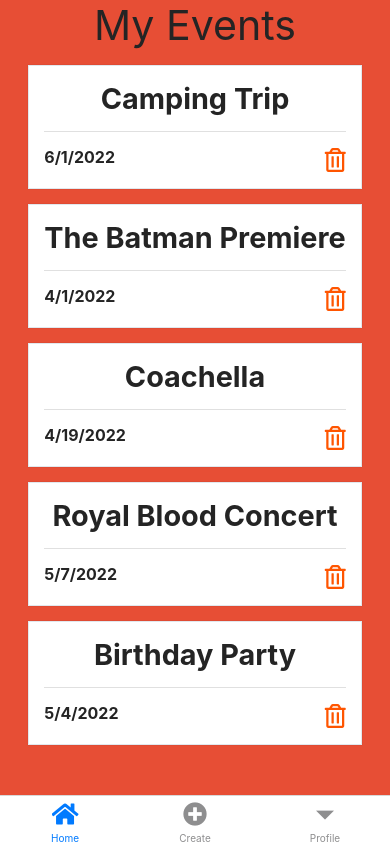
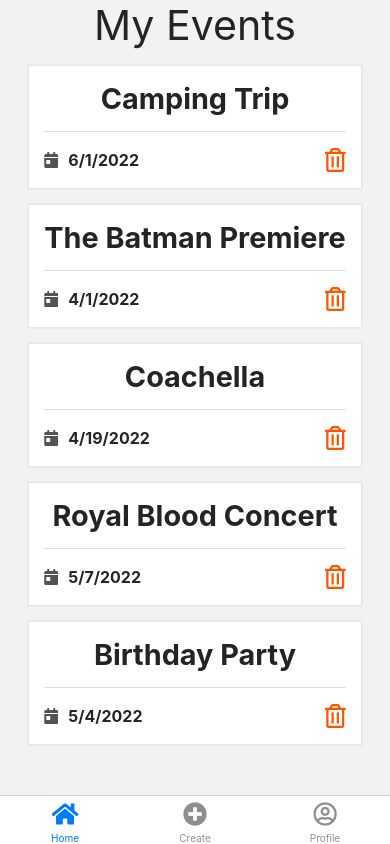
Before and after one commit to seanypark505/Trippy-Mobile, a React Native app: screen /MainNav in a window 390 px wide. Built offline with nearby package versions, Linux system fonts and the light colour scheme.

Commit message:
TODO: List and Posts

```diff
--- a/App.js
+++ b/App.js
@@ -1,10 +1,11 @@
-import * as React from 'react';
+import React from 'react';
 import { SafeAreaProvider } from 'react-native-safe-area-context';
 import { NavigationContainer } from '@react-navigation/native';
 import { createNativeStackNavigator } from '@react-navigation/native-stack';
 import LogInScreen from './src/screens/LogInScreen';
 import SignUpScreen from './src/screens/SignUpScreen';
 import MainNav from './src/navigation/MainNav';
+import EventScreen from './src/screens/EventScreen';
 import { StatusBar } from 'react-native';
 
 // Main Color Palette
@@ -43,6 +44,11 @@ export default function App() {
             component={MainNav}
             options={{ headerShown: false }}
           />
+          <Stack.Screen
+            name='Event'
+            component={EventScreen}
+            options={{ headerShown: false }}
+          />
         </Stack.Navigator>
       </NavigationContainer>
     </SafeAreaProvider>
--- a/app.json
+++ b/app.json
@@ -5,11 +5,11 @@
     "slug": "Trippy",
     "version": "1.0.0",
     "orientation": "portrait",
-    "icon": "./assets/icon.png",
+    "icon": "./assets/TRIPPY-logos_white.png",
     "splash": {
-      "image": "./assets/splash.png",
+      "image": "./assets/TRIPPY-logos_transparent.png",
       "resizeMode": "contain",
-      "backgroundColor": "#ffffff"
+      "backgroundColor": "#E74E35"
     },
     "updates": {
       "fallbackToCacheTimeout": 0
--- a/src/components/EventCard.js
+++ b/src/components/EventCard.js
@@ -1,22 +1,29 @@
 import React from 'react';
-import { View, StyleSheet } from 'react-native';
-import { Icon, Card, Text, Button } from 'react-native-elements';
+import { View, StyleSheet, Pressable } from 'react-native';
+import { Icon, Card, Text } from 'react-native-elements';
 
-const EventCard = ({ eventData, alertDelete }) => {
+const EventCard = ({ eventData, alertDelete, viewEvent }) => {
   return (
     <View style={styles.cardContainer}>
       <Card>
         <Card.Title>
-          <Text h3>{eventData.name}</Text>
+          <Pressable onPress={() => viewEvent(eventData)}>
+            <Text h3>{eventData.name}</Text>
+          </Pressable>
         </Card.Title>
         <Card.Divider />
         <View style={styles.container}>
           <View style={styles.dateContainer}>
+            <Icon
+              size={16}
+              type='font-awesome-5'
+              name='calendar-day'
+              color='#535353'
+            />
             <Text style={styles.eventDate}>{eventData.date}</Text>
           </View>
           <View style={styles.iconsContainer}>
             <Icon
-              style={styles.icons}
               onPress={() => alertDelete(eventData.id)}
               type='font-awesome-5'
               name='trash-alt'
@@ -36,6 +43,7 @@ const styles = StyleSheet.create({
   container: {
     flexDirection: 'row',
     justifyContent: 'space-between',
+    alignItems: 'center',
   },
   iconsContainer: {
     flexDirection: 'row',
@@ -44,10 +52,15 @@ const styles = StyleSheet.create({
     alignSelf: 'flex-end',
     marginLeft: 20,
   },
+  dateContainer: {
+    flexDirection: 'row',
+    alignItems: 'center',
+  },
   eventDate: {
     alignSelf: 'flex-start',
     fontSize: 16,
     fontWeight: 'bold',
+    marginLeft: 10,
   },
 });
 
--- a/src/data/eventData.js
+++ b/src/data/eventData.js
@@ -3,26 +3,31 @@ const eventData = [
     id: '1',
     name: 'Camping Trip',
     date: '6/1/2022',
+    location: 'Joshua Tree',
   },
   {
     id: '2',
     name: 'The Batman Premiere',
     date: '4/1/2022',
+    location: 'Irvine Spectrum',
   },
   {
     id: '3',
     name: 'Coachella',
     date: '4/19/2022',
+    location: 'Indio Valley',
   },
   {
     id: '4',
     name: 'Royal Blood Concert',
     date: '5/7/2022',
+    location: 'Anaheim House of Blues',
   },
   {
     id: '5',
     name: 'Birthday Party',
     date: '5/4/2022',
+    location: '123 Fake St, La Palma, CA 90623',
   },
 ];
 
--- a/src/navigation/MainNav.js
+++ b/src/navigation/MainNav.js
@@ -39,7 +39,16 @@ const MainNav = () => {
         <Tab.Screen
           name='Profile'
           component={ProfileScreen}
-          options={{ headerShown: false }}
+          options={{
+            headerShown: false,
+            tabBarIcon: (props) => (
+              <Icon
+                type='font-awesome-5'
+                name='user-circle'
+                color={props.color}
+              />
+            ),
+          }}
         />
       </Tab.Navigator>
     </SafeAreaProvider>
--- a/src/screens/CreateEventScreen.js
+++ b/src/screens/CreateEventScreen.js
@@ -1,19 +1,113 @@
-import React from 'react';
-import { StyleSheet, SafeAreaView } from 'react-native';
-import { Text } from 'react-native-elements';
+import React, { useState } from 'react';
+import {
+  Platform,
+  StyleSheet,
+  SafeAreaView,
+  View,
+  Pressable,
+} from 'react-native';
+import { Text, Input, Button } from 'react-native-elements';
+import DateTimePicker from '@react-native-community/datetimepicker';
 
 const CreateEventScreen = () => {
+  const [eventName, setEventName] = useState('');
+  const [location, setLocation] = useState('');
+  const [date, setDate] = useState(new Date());
+  const [isPickerShow, setIsPickerShow] = useState(false);
+
+  const onDateChange = (event, value) => {
+    setDate(value);
+    if (Platform.OS === 'android') {
+      setIsPickerShow(false);
+    }
+  };
+
+  const showPicker = () => {
+    isPickerShow ? setIsPickerShow(false) : setIsPickerShow(true);
+  };
+
+  const handleSubmit = () => {
+    console.log(eventName);
+    console.log(date.toLocaleDateString('en-US'));
+  };
+
   return (
-    <SafeAreaView style={styles.container}>
-      <Text h2>Create New Event</Text>
+    <SafeAreaView style={{ flex: 1 }}>
+      <View style={styles.header}>
+        <Text h2>Create New Event</Text>
+      </View>
+      <View style={styles.container}>
+        <Input
+          containerStyle={{ width: '80%' }}
+          placeholder='Event Name'
+          onChangeText={(eventName) => setEventName(eventName)}
+        />
+        <Input
+          containerStyle={{ width: '80%' }}
+          placeholder='Location or Address'
+          onChangeText={(location) => setLocation(location)}
+        />
+        <Text>Event Date</Text>
+        <View style={styles.pickedDate}>
+          <Pressable onPress={showPicker}>
+            <Text style={styles.dateText}>
+              {date.toLocaleDateString('en-US')}
+            </Text>
+          </Pressable>
+        </View>
+        {isPickerShow && (
+          <DateTimePicker
+            value={date}
+            mode={'date'}
+            display={Platform.OS === 'ios' ? 'spinner' : 'default'}
+            is24Hour={false}
+            onChange={onDateChange}
+            style={styles.datePicker}
+          />
+        )}
+        <View style={styles.btnContainer}>
+          <Button
+            onPress={handleSubmit}
+            title='Save'
+            raised
+            containerStyle={{
+              width: 150,
+            }}
+          />
+        </View>
+      </View>
     </SafeAreaView>
   );
 };
 
 const styles = StyleSheet.create({
+  header: {
+    alignItems: 'center',
+  },
   container: {
+    flex: 1,
+    flexDirection: 'column',
+    justifyContent: 'center',
     alignItems: 'center',
-    alignContent: 'center',
+  },
+  pickedDate: {
+    padding: 20,
+    backgroundColor: '#EEE',
+    borderRadius: 10,
+  },
+  dateText: {
+    fontSize: 18,
+  },
+  datePicker: {
+    width: 320,
+    height: 260,
+    display: 'flex',
+    justifyContent: 'center',
+    alignItems: 'flex-start',
+  },
+  btnContainer: {
+    marginTop: 50,
+    padding: 30,
   },
 });
 
--- a/src/screens/EventScreen.js
+++ b/src/screens/EventScreen.js
@@ -0,0 +1,103 @@
+import React, { useState, useEffect } from 'react';
+import { Share, View, StyleSheet, SafeAreaView, Button } from 'react-native';
+import { Text, Icon } from 'react-native-elements';
+// import eventData from '../data/eventData';
+
+const EventScreen = ({ route, navigation }) => {
+  const item = route.params.item;
+
+  const shareLink = async () => {
+    const eventID = 'RANDOMID123';
+    const url = `https://invites.trippy.com/join/${eventID}`;
+    const message = `Hey!  I'm inviting you to an event on Trippy.  Please RSVP!  ${url}`;
+    console.log(message);
+
+    try {
+      const result = await Share.share({
+        message: message,
+      });
+      if (result.action === Share.sharedAction) {
+        if (result.activityType) {
+          // shared with activity type of result.activityType
+        } else {
+          // shared
+        }
+      } else if (result.action === Share.dismissedAction) {
+        // dismissed
+      }
+    } catch (error) {
+      alert(error.message);
+    }
+  };
+
+  return (
+    <SafeAreaView style={{ flex: 1 }}>
+      <View style={styles.topMenu}>
+        <Button title='Home' onPress={() => navigation.navigate('Home')} />
+        <Button title='Share' onPress={shareLink} />
+      </View>
+      <View style={styles.container}>
+        <Text h2>{item.name}</Text>
+        <View style={styles.locationContainer}>
+          <Icon
+            size={20}
+            type='font-awesome-5'
+            name='map-marker-alt'
+            color='#535353'
+          />
+          <Text style={styles.locationText}>{item.location}</Text>
+        </View>
+        <View style={styles.dateContainer}>
+          <Icon
+            size={20}
+            type='font-awesome-5'
+            name='calendar-day'
+            color='#535353'
+          />
+          <Text style={styles.dateText}>{item.date}</Text>
+        </View>
+      </View>
+    </SafeAreaView>
+  );
+};
+
+const styles = StyleSheet.create({
+  topMenu: {
+    flexDirection: 'row',
+    justifyContent: 'space-between',
+    marginLeft: 10,
+    marginRight: 10,
+  },
+  container: {
+    alignItems: 'center',
+    justifyContent: 'center',
+    borderBottomWidth: 3,
+    borderBottomColor: '#748299',
+    paddingBottom: 25,
+    paddingTop: 10,
+  },
+  dateContainer: {
+    flexDirection: 'row',
+    alignSelf: 'flex-start',
+    alignItems: 'center',
+    marginLeft: 35,
+    marginTop: 15,
+  },
+  locationContainer: {
+    flexDirection: 'row',
+    alignSelf: 'flex-start',
+    alignItems: 'center',
+    marginLeft: 35,
+    marginTop: 10,
+  },
+  dateText: {
+    fontSize: 20,
+    marginLeft: 15,
+  },
+  locationText: {
+    fontSize: 20,
+    marginLeft: 15,
+  },
+});
+
+export default EventScreen;
--- a/src/screens/HomeScreen.js
+++ b/src/screens/HomeScreen.js
@@ -1,12 +1,11 @@
 import React, { useEffect, useState } from 'react';
 import { View, StyleSheet, SafeAreaView, FlatList, Alert } from 'react-native';
-import { Text, Button } from 'react-native-elements';
+import { Text } from 'react-native-elements';
 import EventCard from '../components/EventCard';
 import eventData from '../data/eventData';
 
-const HomeScreen = () => {
+const HomeScreen = ({ navigation }) => {
   const [events, setEvents] = useState(eventData);
-  console.log(events);
 
   const loadEvents = () => {
     setEvents(events);
@@ -33,8 +32,18 @@ const HomeScreen = () => {
     setEvents(events.filter((eventItem) => eventItem.id !== id));
   };
 
+  const viewEvent = (item) => {
+    navigation.push('Event', { item });
+  };
+
   const eventCard = ({ item }) => {
-    return <EventCard eventData={item} alertDelete={alertDelete} />;
+    return (
+      <EventCard
+        eventData={item}
+        alertDelete={alertDelete}
+        viewEvent={viewEvent}
+      />
+    );
   };
 
   useEffect(() => {
@@ -62,7 +71,6 @@ const styles = StyleSheet.create({
     flex: 1,
     alignItems: 'center',
     alignContent: 'center',
-    backgroundColor: '#E74E35',
     justifyContent: 'space-evenly',
   },
 });
--- a/src/screens/ProfileScreen.js
+++ b/src/screens/ProfileScreen.js
@@ -1,4 +1,4 @@
-import React, { useState } from 'react';
+import React from 'react';
 import { View, StyleSheet, SafeAreaView } from 'react-native';
 import { Text, Avatar } from 'react-native-elements';
 
```
Also changed, not shown: package.json (+5 -2 lines), 1 other file (tests, documents, lock files or other folders).
